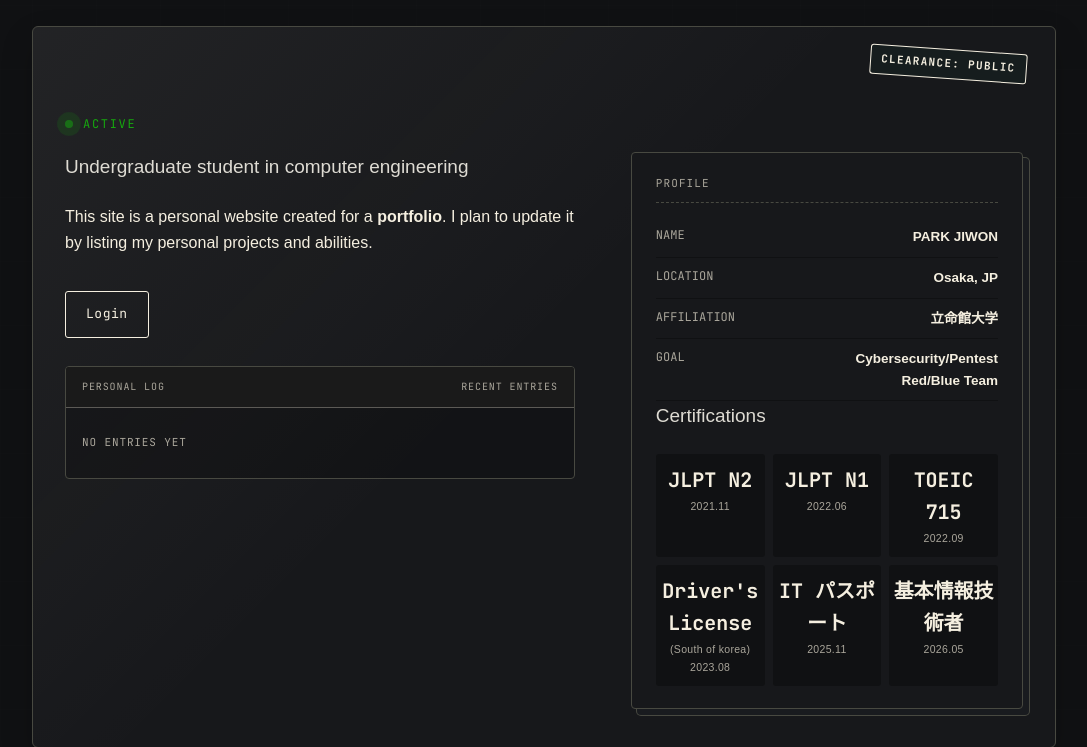
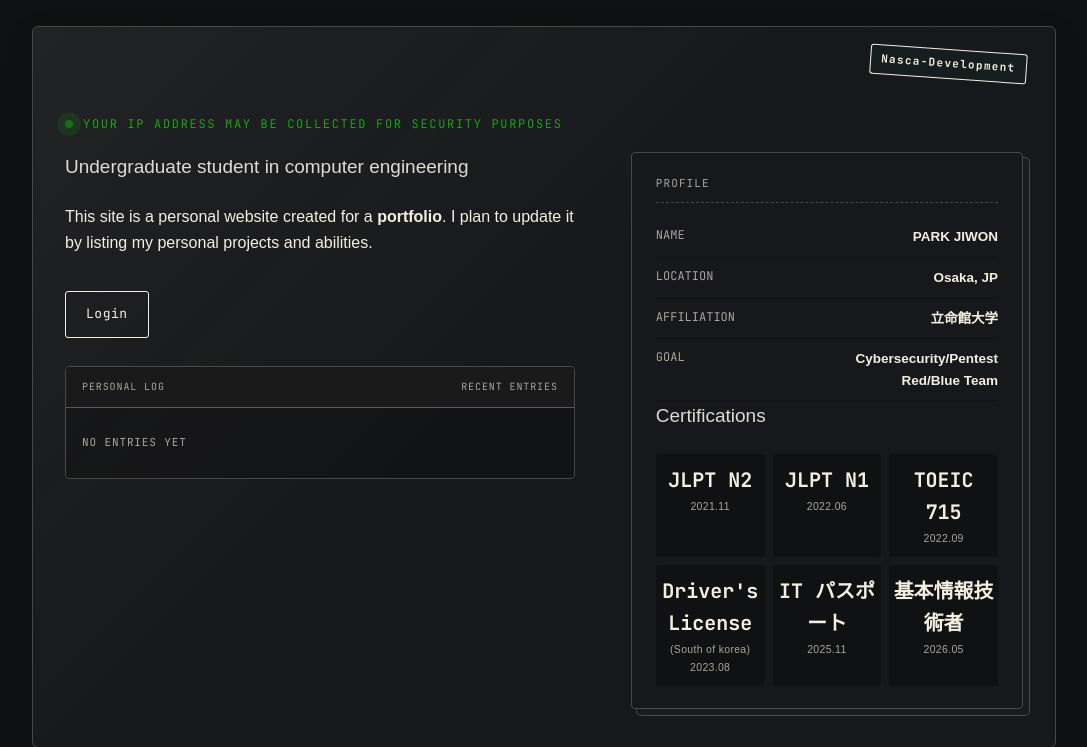
Before and after one commit to nasca1111/nasca-dev, a Flask app: page / in a window 1280 px wide. Shown: the part 59-806 px from the top of the page, without its empty margins (96-1183 px from the left). Run offline with Flask 3, Linux system fonts and the light colour scheme; data comes from the database, SQL or seed files in the repository; data that the repository does not hold is empty; some web fonts are replaced.

Commit message:
edit security policy

```diff
--- a/templates/index.html
+++ b/templates/index.html
@@ -29,8 +29,8 @@
 
     <div class="wrap">
       <section class="hero" style="border-top: none">
-        <div class="stamp">CLEARANCE: PUBLIC</div>
-        <div class="eyebrow">Active</div>
+        <div class="stamp">Nasca-Development</div>
+        <div class="eyebrow">Your IP address may be collected for security purposes</div>
         <div class="hero-grid">
           <div>
             <div class="role">
```
